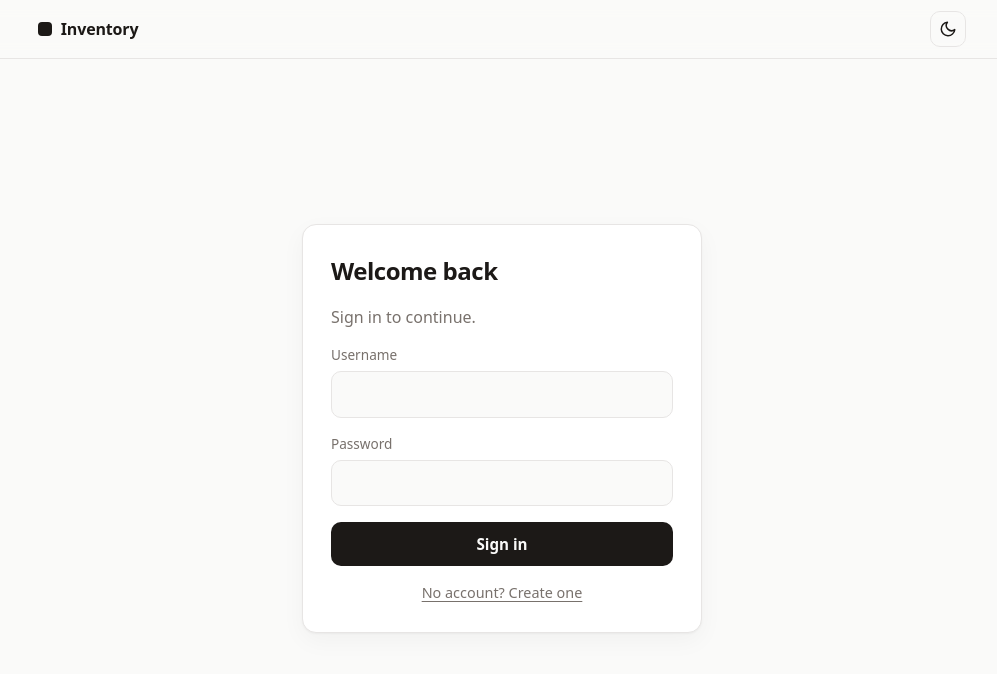
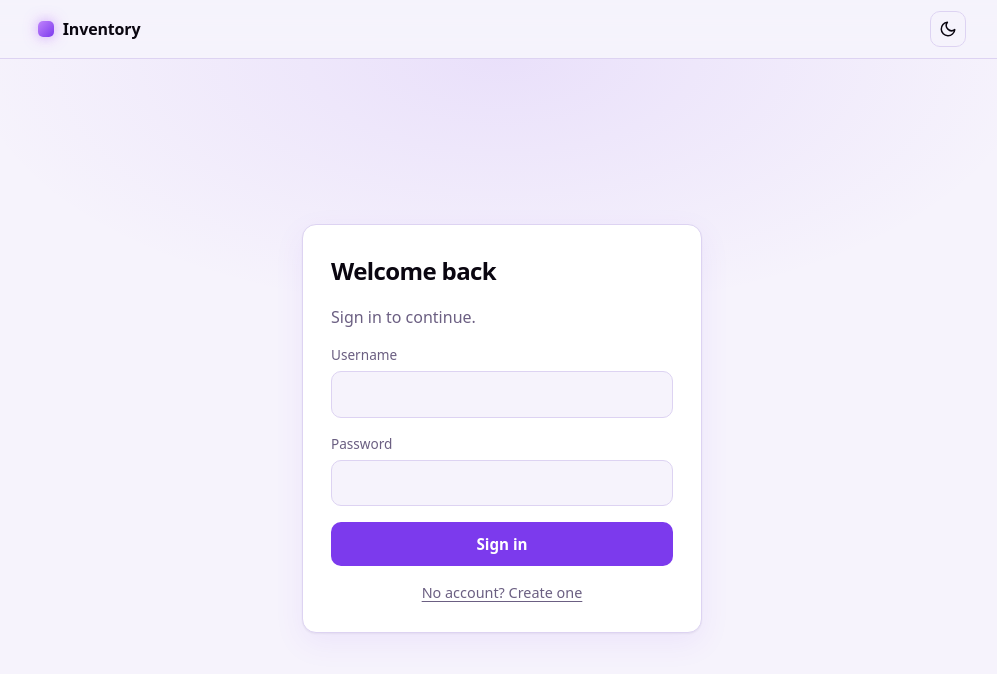
Before and after one commit to kyia-06/fabic_krystal_claire_lavalustproducts_frontend, a React (Vite) app: page / in a window 1280 px wide. Shown: the top 674 px of the page, without its empty margins (138-1135 px from the left). Built offline with nearby package versions, Linux system fonts and the light colour scheme.

Commit message:
Refactor theme tokens and component styles
Updated theme tokens for light and dark modes, enhancing color definitions and improving accessibility. Adjusted styles for various components including buttons, alerts, and tables.

```diff
--- a/src/index.css
+++ b/src/index.css
@@ -1,32 +1,40 @@
-/* ---------- Theme tokens ---------- */
+/* ---------- Theme tokens: purple + black ---------- */
 :root {
-  --bg: #fafaf9;
+  /* Light: soft lavender-white with black text and a violet accent */
+  --bg: #f6f3fc;
   --surface: #ffffff;
-  --border: #e7e5e4;
-  --text: #1c1917;
-  --muted: #78716c;
-  --accent: #1c1917;
-  --accent-text: #fafaf9;
-  --danger: #250e0e;
+  --surface-2: #efe9fb;
+  --border: #ddd3f2;
+  --text: #0a0610;
+  --muted: #6b5f82;
+  --accent: #7c3aed;
+  --accent-hover: #6d28d9;
+  --accent-text: #ffffff;
+  --accent-soft: rgba(124, 58, 237, 0.1);
+  --danger: #b91c1c;
   --danger-bg: #fef2f2;
-  --ring: rgba(28, 25, 23, 0.14);
-  --shadow: 0 1px 2px rgba(0, 0, 0, 0.04), 0 8px 24px rgba(0, 0, 0, 0.04);
+  --ring: rgba(124, 58, 237, 0.28);
+  --shadow: 0 1px 2px rgba(10, 6, 16, 0.05), 0 10px 30px rgba(124, 58, 237, 0.08);
   --radius: 14px;
   color-scheme: light;
 }
 
 [data-theme="dark"] {
-  --bg: #0b0b0c;
-  --surface: #151517;
-  --border: #2a2a2e;
-  --text: #f4f4f5;
-  --muted: #a1a1aa;
-  --accent: #f4f4f5;
-  --accent-text: #0b0b0c;
+  /* Dark: true black with glowing purple */
+  --bg: #000000;
+  --surface: #0d0914;
+  --surface-2: #17102a;
+  --border: #2a1f45;
+  --text: #f5f0ff;
+  --muted: #a396c2;
+  --accent: #a855f7;
+  --accent-hover: #c084fc;
+  --accent-text: #0a0610;
+  --accent-soft: rgba(168, 85, 247, 0.14);
   --danger: #f87171;
   --danger-bg: rgba(248, 113, 113, 0.1);
-  --ring: rgba(244, 244, 245, 0.18);
-  --shadow: none;
+  --ring: rgba(168, 85, 247, 0.35);
+  --shadow: 0 0 0 1px rgba(168, 85, 247, 0.04), 0 12px 40px rgba(124, 58, 237, 0.12);
   color-scheme: dark;
 }
 
@@ -43,8 +51,12 @@ body {
   transition: background 0.2s, color 0.2s;
 }
 
-h1 { font-size: 1.6rem; margin: 0; letter-spacing: -0.02em; }
-h2 { font-size: 1.05rem; margin: 0; }
+::selection { background: var(--accent); color: var(--accent-text); }
+
+:focus-visible { outline: 2px solid var(--accent); outline-offset: 2px; }
+
+h1 { font-size: 1.7rem; margin: 0; letter-spacing: -0.025em; font-weight: 700; }
+h2 { font-size: 1.05rem; margin: 0; font-weight: 650; }
 p { margin: 0; }
 .muted { color: var(--muted); }
 .strong { font-weight: 600; }
@@ -54,22 +66,26 @@ p { margin: 0; }
 /* ---------- Top bar ---------- */
 .topbar {
   position: sticky; top: 0; z-index: 10;
-  background: color-mix(in srgb, var(--bg) 82%, transparent);
-  backdrop-filter: blur(10px);
+  background: color-mix(in srgb, var(--bg) 80%, transparent);
+  backdrop-filter: blur(12px);
   border-bottom: 1px solid var(--border);
 }
 .topbar-inner {
   max-width: 960px; margin: 0 auto; padding: 0.7rem 1rem;
   display: flex; align-items: center; justify-content: space-between; gap: 0.75rem;
 }
-.brand { display: flex; align-items: center; gap: 0.55rem; font-weight: 650; letter-spacing: -0.01em; }
-.brand-mark { width: 14px; height: 14px; border-radius: 4px; background: var(--accent); }
+.brand { display: flex; align-items: center; gap: 0.55rem; font-weight: 700; letter-spacing: -0.01em; }
+.brand-mark {
+  width: 16px; height: 16px; border-radius: 5px;
+  background: linear-gradient(135deg, #c084fc, #7c3aed);
+  box-shadow: 0 0 14px rgba(168, 85, 247, 0.55);
+}
 .topbar-right { display: flex; align-items: center; gap: 0.5rem; }
 .who { font-size: 0.9rem; color: var(--muted); }
 
 .badge {
-  font-size: 0.7rem; text-transform: uppercase; letter-spacing: 0.06em; font-weight: 600;
-  padding: 0.15rem 0.5rem; border-radius: 999px;
+  font-size: 0.75rem; font-weight: 600;
+  padding: 0.15rem 0.6rem; border-radius: 999px;
   border: 1px solid var(--border); color: var(--muted);
 }
 .badge-admin { background: var(--accent); color: var(--accent-text); border-color: var(--accent); }
@@ -101,16 +117,16 @@ textarea { resize: vertical; }
 
 /* ---------- Buttons ---------- */
 .btn {
-  font: inherit; font-size: 0.95rem; font-weight: 550; cursor: pointer;
+  font: inherit; font-size: 0.95rem; font-weight: 600; cursor: pointer;
   border-radius: 10px; padding: 0.6rem 1.1rem; border: 1px solid transparent;
-  transition: opacity 0.15s, background 0.15s, transform 0.05s;
+  transition: background 0.15s, border-color 0.15s, box-shadow 0.15s, transform 0.05s;
 }
 .btn:active { transform: scale(0.98); }
 .btn:disabled { opacity: 0.55; cursor: not-allowed; }
 .btn-primary { background: var(--accent); color: var(--accent-text); }
-.btn-primary:hover:not(:disabled) { opacity: 0.88; }
+.btn-primary:hover:not(:disabled) { background: var(--accent-hover); box-shadow: 0 0 20px var(--ring); }
 .btn-ghost { background: transparent; color: var(--text); border-color: var(--border); }
-.btn-ghost:hover { background: var(--bg); }
+.btn-ghost:hover { background: var(--accent-soft); border-color: var(--accent); }
 .btn-danger { background: transparent; color: var(--danger); border-color: var(--border); }
 .btn-danger:hover { background: var(--danger-bg); border-color: var(--danger); }
 .btn-sm { padding: 0.35rem 0.75rem; font-size: 0.85rem; }
@@ -119,14 +135,15 @@ textarea { resize: vertical; }
   display: grid; place-items: center; width: 36px; height: 36px; cursor: pointer;
   background: transparent; color: var(--text);
   border: 1px solid var(--border); border-radius: 10px;
+  transition: background 0.15s, border-color 0.15s, color 0.15s;
 }
-.icon-btn:hover { background: var(--bg); }
+.icon-btn:hover { background: var(--accent-soft); border-color: var(--accent); color: var(--accent); }
 
 .link {
   background: none; border: 0; padding: 0; font: inherit; font-size: 0.9rem;
   color: var(--muted); cursor: pointer; text-decoration: underline; text-underline-offset: 3px;
 }
-.link:hover { color: var(--text); }
+.link:hover { color: var(--accent); }
 
 .alert {
   background: var(--danger-bg); color: var(--danger);
@@ -135,7 +152,10 @@ textarea { resize: vertical; }
 }
 
 /* ---------- Auth ---------- */
-.auth-wrap { min-height: calc(100vh - 62px); display: grid; place-items: center; padding: 1rem; }
+.auth-wrap {
+  min-height: calc(100vh - 62px); display: grid; place-items: center; padding: 1rem;
+  background: radial-gradient(60% 50% at 50% 0%, var(--accent-soft), transparent 70%);
+}
 .auth-card { width: 100%; max-width: 400px; display: grid; gap: 1rem; padding: 1.75rem; }
 .auth-card h1 { font-size: 1.5rem; }
 
@@ -143,12 +163,13 @@ textarea { resize: vertical; }
 .table-card { padding: 0; overflow: hidden; }
 table { width: 100%; border-collapse: collapse; }
 th {
-  text-align: left; font-size: 0.75rem; text-transform: uppercase; letter-spacing: 0.06em;
-  color: var(--muted); font-weight: 600; padding: 0.85rem 1rem; border-bottom: 1px solid var(--border);
+  text-align: left; font-size: 0.8rem;
+  color: var(--muted); font-weight: 600; padding: 0.85rem 1rem;
+  background: var(--surface-2); border-bottom: 1px solid var(--border);
 }
 td { padding: 0.85rem 1rem; border-bottom: 1px solid var(--border); vertical-align: middle; }
 tbody tr:last-child td { border-bottom: 0; }
-tbody tr:hover { background: color-mix(in srgb, var(--bg) 60%, transparent); }
+tbody tr:hover { background: var(--accent-soft); }
 .num { text-align: right; font-variant-numeric: tabular-nums; }
 .actions-col { text-align: right; white-space: nowrap; }
 .actions-col .btn + .btn { margin-left: 0.4rem; }
@@ -165,9 +186,13 @@ tbody tr:hover { background: color-mix(in srgb, var(--bg) 60%, transparent); }
   tbody tr:last-child { border-bottom: 0; }
   td { padding: 0.25rem 0; border: 0; display: flex; justify-content: space-between; gap: 1rem; text-align: right; }
   td::before {
-    content: attr(data-label); color: var(--muted); font-size: 0.75rem;
-    text-transform: uppercase; letter-spacing: 0.06em; padding-top: 0.15rem; text-align: left;
+    content: attr(data-label); color: var(--muted); font-size: 0.8rem;
+    padding-top: 0.15rem; text-align: left;
   }
   .actions-col { justify-content: flex-end; padding-top: 0.6rem; }
   .actions-col::before { display: none; }
 }
+
+@media (prefers-reduced-motion: reduce) {
+  * { transition: none !important; }
+}
```
